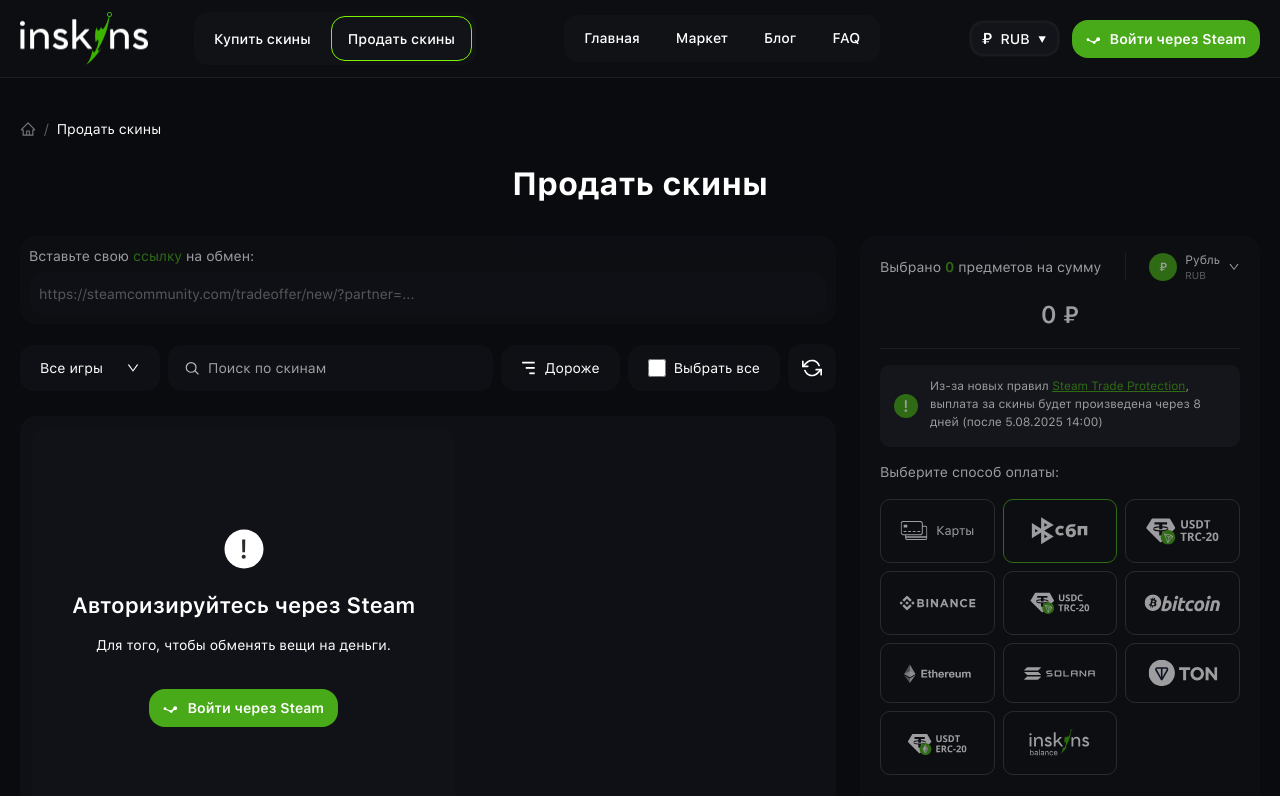
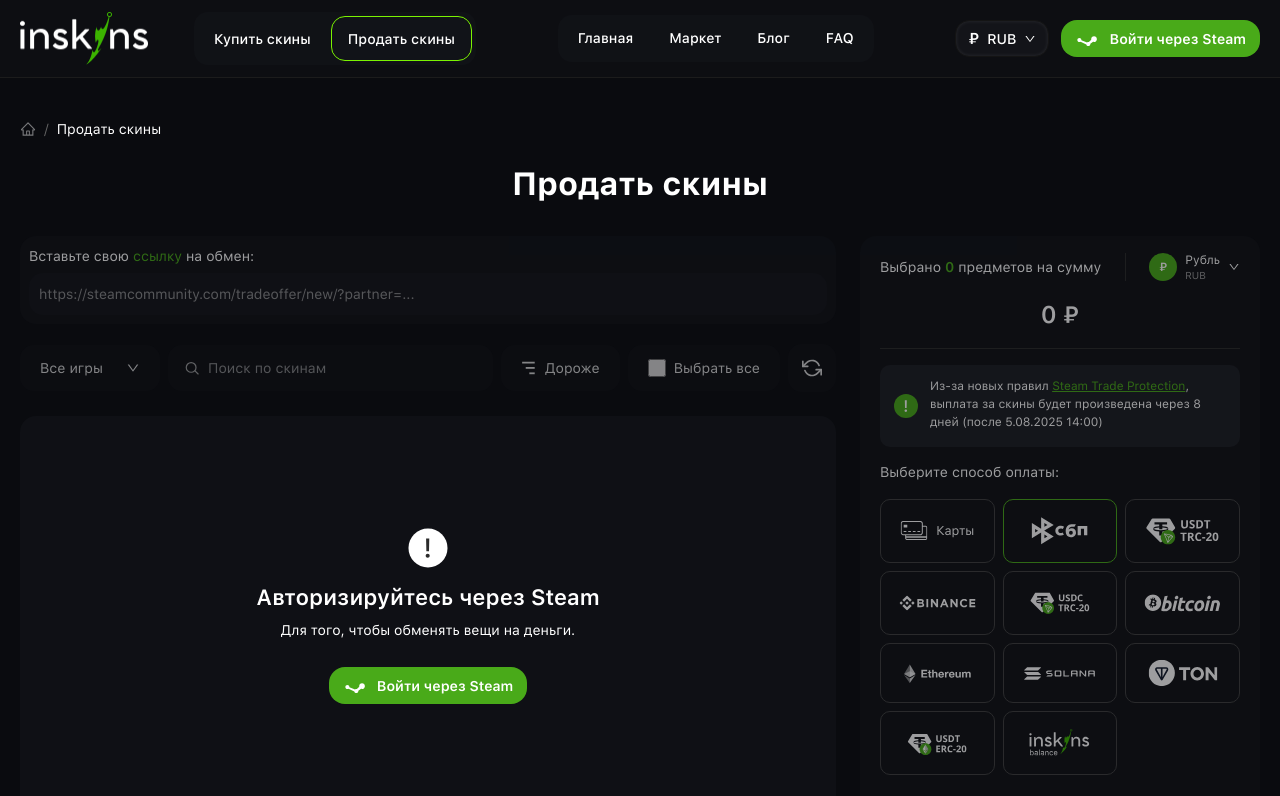
Before and after one commit to ngrvsn/inskins-web, a Next.js app: page /sell in a window 1280 px wide. Shown: the top 796 px of the page. Built offline with nearby package versions, Linux system fonts and the light colour scheme.

Commit message:
доработки

```diff
--- a/src/components/Sell/AuthPrompt/AuthPrompt.module.scss
+++ b/src/components/Sell/AuthPrompt/AuthPrompt.module.scss
@@ -2,10 +2,6 @@
   display: flex;
   align-items: center;
   justify-content: center;
-  min-height: 400px;
-  padding: 40px;
-  border-radius: 16px;
-  background: rgba(19, 20, 25, 0.6);
 }
 
 .content {
@@ -13,7 +9,7 @@
   flex-direction: column;
   align-items: center;
   text-align: center;
-  gap: 16px;
+  gap: 9px;
 }
 
 .icon {
--- a/src/components/Sell/SkinsGrid/SkinsGrid.module.scss
+++ b/src/components/Sell/SkinsGrid/SkinsGrid.module.scss
@@ -24,6 +24,13 @@
   padding: 12px;
   border-radius: 16px;
   background: rgba(19, 20, 25, 0.6);
+
+  // Центрирование для AuthPrompt
+  &:has(.authPrompt) {
+    justify-content: center;
+    align-items: center;
+    min-height: 400px;
+  }
 }
 
 .skinCardWrapper {
@@ -49,3 +56,10 @@
   z-index: 2;
   pointer-events: none;
 }
+
+.authPrompt {
+  width: 100%;
+  display: flex;
+  justify-content: center;
+  align-items: center;
+}
--- a/src/components/Sell/SkinsGrid/SkinsGrid.tsx
+++ b/src/components/Sell/SkinsGrid/SkinsGrid.tsx
@@ -199,7 +199,11 @@
   return (
     <div className={styles.container}>
       {/* Панель фильтров */}
-      <div className={styles.filterPanel}>
+      <div
+        className={`${styles.filterPanel} ${
+          !isAuthenticated ? styles.disabled : ''
+        }`}
+      >
         <GameSelector
           value={filters.game}
           onChange={handleGameChange}
@@ -226,7 +230,9 @@
       {/* Сетка скинов или сообщение об авторизации */}
       <div className={styles.skinsGrid}>
         {!isAuthenticated ? (
-          <AuthPrompt onLogin={onLogin || (() => {})} />
+          <div className={styles.authPrompt}>
+            <AuthPrompt onLogin={onLogin || (() => {})} />
+          </div>
         ) : (
           filteredSkins.map((skin) => (
             <div
--- a/src/components/ui/CurrencySelector/CurrencySelector.module.scss
+++ b/src/components/ui/CurrencySelector/CurrencySelector.module.scss
@@ -11,7 +11,7 @@
   border-radius: 14px;
   border: 1px solid #141414;
   background: #131419;
-  box-shadow: 0 0 4px 0 rgba(255, 255, 255, 0.10) inset;
+  box-shadow: 0 0 4px 0 rgba(255, 255, 255, 0.1) inset;
   color: #fff;
   font-size: 14px;
   font-weight: 500;
@@ -38,17 +38,11 @@
   font-weight: 500;
 }
 
-.arrow {
-  font-size: 10px;
+.dropdownIcon {
   transition: transform 0.2s ease;
-  margin-left: auto;
 
-  &.up {
-    transform: rotate(0deg);
-  }
-
-  &.down {
-    transform: rotate(0deg);
+  &.rotated {
+    transform: rotate(180deg);
   }
 }
 
@@ -58,7 +52,7 @@
   left: 0;
   right: 0;
   border-radius: 14px;
-  background: rgba(19, 20, 25, 0.90);
+  background: rgba(19, 20, 25, 0.9);
   backdrop-filter: blur(4.5px);
   border: 1px solid #141414;
   box-shadow: 0 4px 12px rgba(0, 0, 0, 0.3);
--- a/src/components/ui/CurrencySelector/CurrencySelector.tsx
+++ b/src/components/ui/CurrencySelector/CurrencySelector.tsx
@@ -2,6 +2,8 @@
 
 import { useState, useRef, useEffect } from 'react'
 import styles from './CurrencySelector.module.scss'
+import Image from 'next/image'
+import dropdownIcon from '@/assets/icons/white-dropdown.svg'
 
 interface ICurrency {
   code: string
@@ -29,7 +31,7 @@
   const [selected, setSelected] = useState(selectedCurrency)
   const dropdownRef = useRef<HTMLDivElement>(null)
 
-  const selectedCurrencyData = currencies.find(c => c.code === selected)
+  const selectedCurrencyData = currencies.find((c) => c.code === selected)
 
   const handleSelect = (currencyCode: string) => {
     setSelected(currencyCode)
@@ -44,7 +46,10 @@
   // Закрытие при клике вне компонента
   useEffect(() => {
     const handleClickOutside = (event: MouseEvent) => {
-      if (dropdownRef.current && !dropdownRef.current.contains(event.target as Node)) {
+      if (
+        dropdownRef.current &&
+        !dropdownRef.current.contains(event.target as Node)
+      ) {
         setIsOpen(false)
       }
     }
@@ -61,9 +66,13 @@
       >
         <span className={styles.symbol}>{selectedCurrencyData?.symbol}</span>
         <span className={styles.code}>{selectedCurrencyData?.code}</span>
-        <span className={`${styles.arrow} ${isOpen ? styles.up : styles.down}`}>
-          {isOpen ? '▲' : '▼'}
-        </span>
+        <Image
+          src={dropdownIcon}
+          alt='dropdown'
+          width={12}
+          height={12}
+          className={`${styles.dropdownIcon} ${isOpen ? styles.rotated : ''}`}
+        />
       </button>
 
       {isOpen && (
@@ -71,7 +80,9 @@
           {currencies.map((currency) => (
             <button
               key={currency.code}
-              className={`${styles.option} ${currency.code === selected ? styles.selected : ''}`}
+              className={`${styles.option} ${
+                currency.code === selected ? styles.selected : ''
+              }`}
               onClick={() => handleSelect(currency.code)}
             >
               <span className={styles.symbol}>{currency.symbol}</span>
--- a/src/components/ui/SteamLoginButton/SteamLoginButton.module.scss
+++ b/src/components/ui/SteamLoginButton/SteamLoginButton.module.scss
@@ -2,7 +2,7 @@
   display: flex;
   align-items: center;
   gap: 8px;
-  padding: 8px 14px;
+  padding: 7.4px 14px;
   background: #49aa19;
   border: none;
   border-radius: 16px;
--- a/src/components/ui/SteamLoginButton/SteamLoginButton.tsx
+++ b/src/components/ui/SteamLoginButton/SteamLoginButton.tsx
@@ -18,7 +18,7 @@
       className={`${styles.steamButton} ${className || ''}`}
       onClick={onClick}
     >
-      <Image src={steamButton} alt='Steam' width={16} height={16} />
+      <Image src={steamButton} alt='Steam' width={26} height={16} />
       Войти через Steam
     </button>
   )
```
Also changed, not shown: .kiro/specs/sell-page-enhancement/tasks.md.
